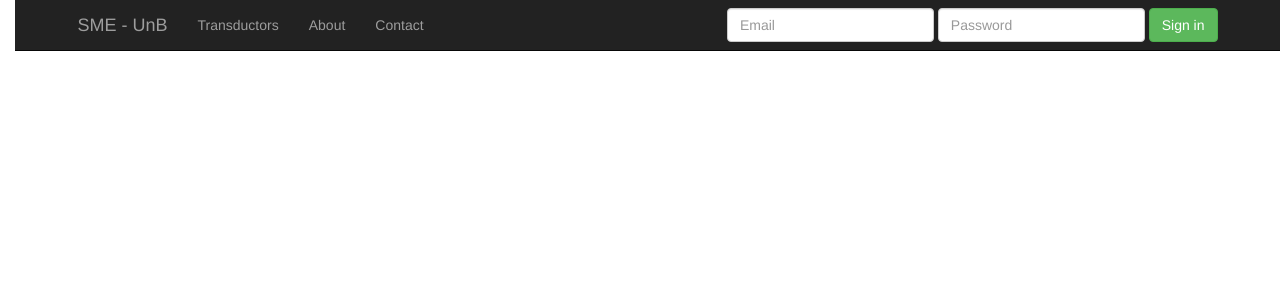
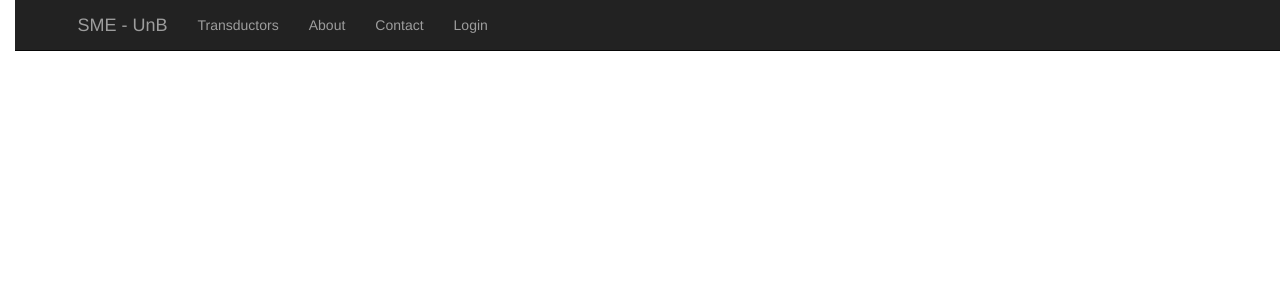
Before and after one commit to fga-eps-mds/2016.2-SME_UnB, a Django app: template SME_UnB/templates/base.html in a window 1280 px wide. Shown: the top 300 px of the page. Run offline with Django 3.2, Linux system fonts and the light colour scheme; the template is opened without the code that fills it, so the values that code supplies are empty; some libraries are stand-ins or nearby versions.

Commit message:
adding new urls for login and dashboard

```diff
--- a/SME_UnB/SME_UnB/settings.py
+++ b/SME_UnB/SME_UnB/settings.py
@@ -106,6 +106,9 @@ AUTH_PASSWORD_VALIDATORS = [
 ]
 
 
+AUTH_USER_MODEL = "users.MyUser"
+
+
 # Internationalization
 # https://docs.djangoproject.com/en/1.9/topics/i18n/
 
--- a/SME_UnB/SME_UnB/urls.py
+++ b/SME_UnB/SME_UnB/urls.py
@@ -21,4 +21,5 @@ urlpatterns = [
     url(r'^$', views.index, name='index'),
     url(r'^admin/', admin.site.urls),
     url(r'^transductor/', include('transductor.urls', namespace="transductor")),
+    url(r'^accounts/', include('users.urls', namespace="users")),
 ]
--- a/SME_UnB/templates/base.html
+++ b/SME_UnB/templates/base.html
@@ -23,19 +23,19 @@
             </div>
             <div id="navbar" class="navbar-collapse collapse">
               <ul class="nav navbar-nav">
+                {% if user.is_authenticated %}
                 <li><a href="{% url 'transductor:index'%}">Transductors</a></li>
                 <li><a href="#about">About</a></li>
                 <li><a href="#contact">Contact</a></li>
+                <li><a href="{% url 'users:dashboard'%}">Minha Conta</a></li>
+                  <li><a href="{% url 'users:logout'%}">SAIR</a></li>
+                {% else %}
+                <li><a href="{% url 'transductor:index'%}">Transductors</a></li>
+                <li><a href="#about">About</a></li>
+                <li><a href="#contact">Contact</a></li>
+                <li><a href="{% url 'users:login'%}">Login</a></li>
+                {% endif %}
               </ul>
-              <form class="navbar-form navbar-right">
-                <div class="form-group">
-                  <input type="text" placeholder="Email" class="form-control">
-                </div>
-                <div class="form-group">
-                  <input type="password" placeholder="Password" class="form-control">
-                </div>
-                <button type="submit" class="btn btn-success">Sign in</button>
-              </form>
             </div>
           </div>
         </nav>
```
